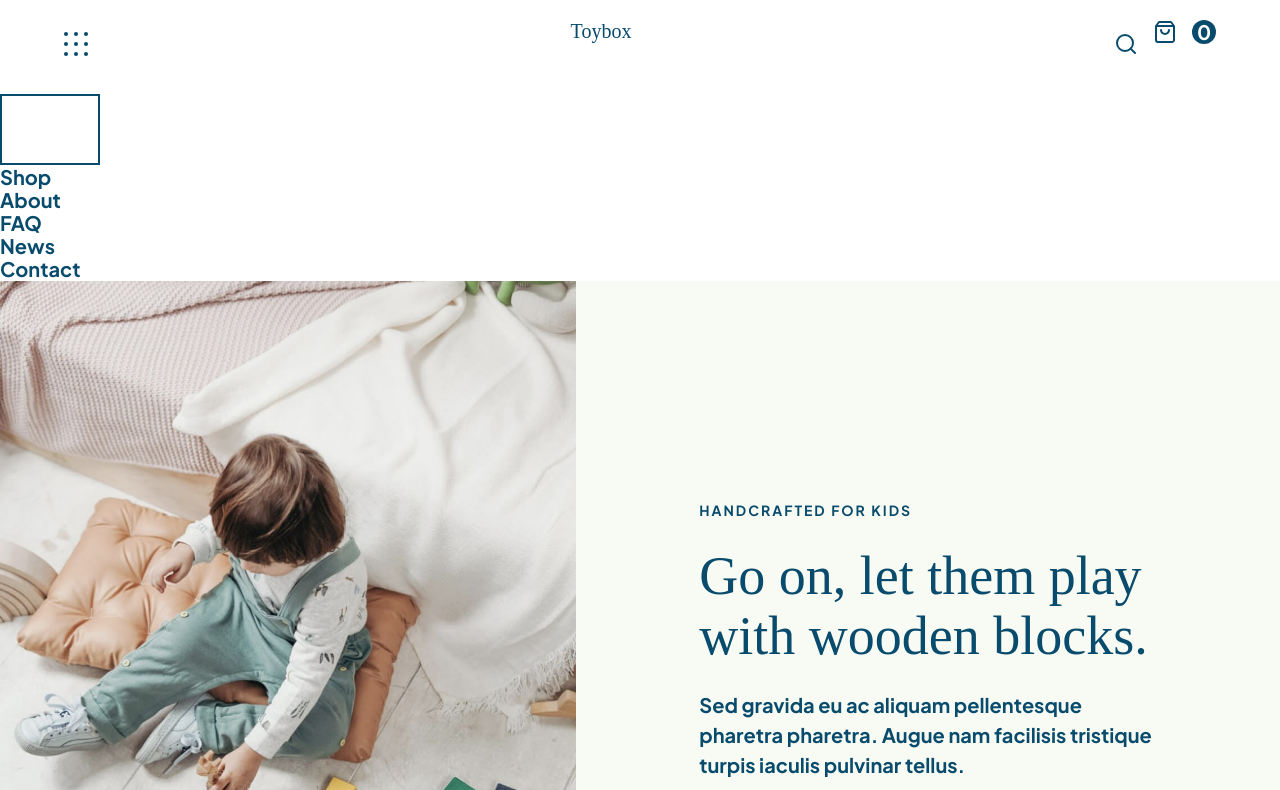
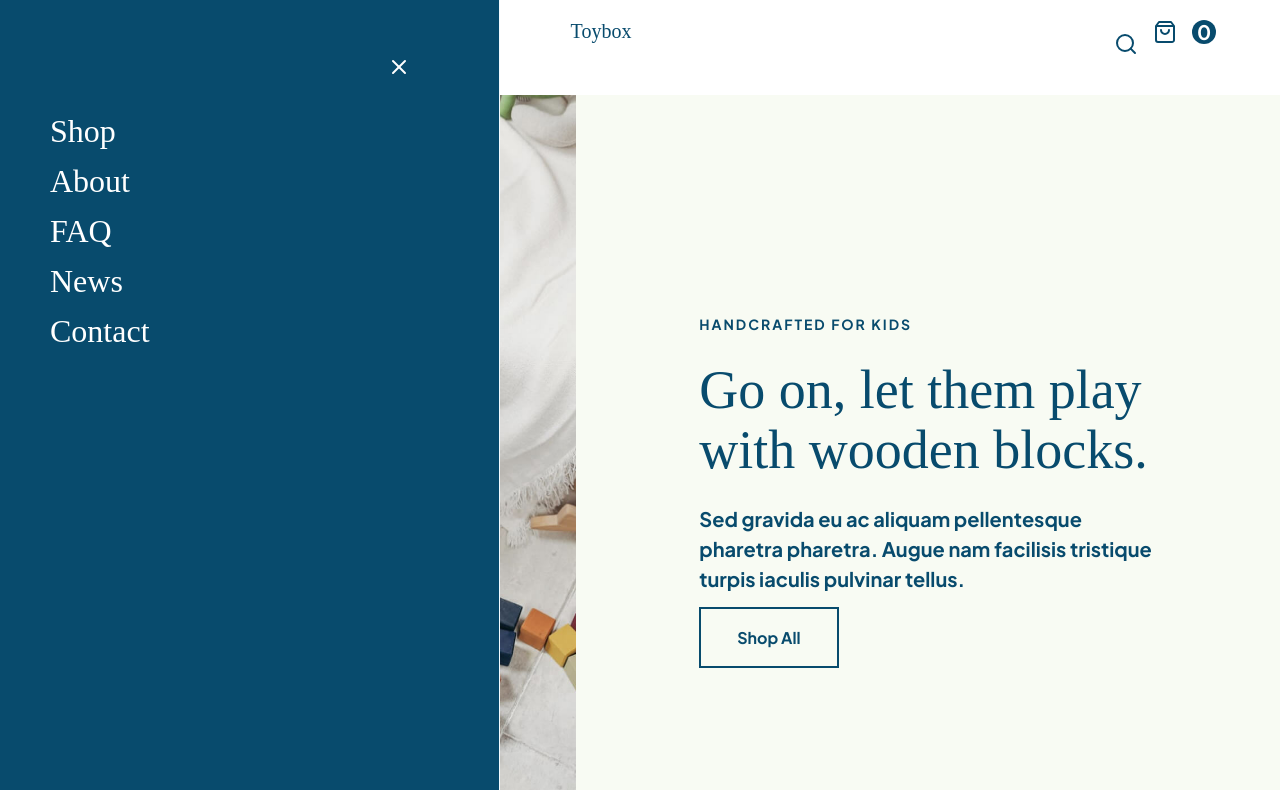
Before and after one commit to BrittFreitas/ToyBox-, a plain HTML site: page index.html in a window 1280 px wide. Both pictures are taken after a click on the button 76 px from the left and 47 px from the top of the page. Shown: the top 790 px of the page. Drawn offline with Linux system fonts and the light colour scheme; files whose address does not match are found by name; a web font is replaced by a local one.

Commit message:
added slide out nav feature

```diff
--- a/app.js
+++ b/app.js
@@ -6,38 +6,17 @@
 //on click of the menu icon, add class of hidden on current nav ie. display none, simultaneously, addClass of slideoutNav2 to the slideout nav.
 
 
-
+//setting my varibles to be able to target the menu icon and the exit icon
 const menuButton = document.querySelector('.menuIcon')
 const closeNav = document.querySelector('.exit');
 const slideMenu = document.querySelector('.slideOutNav')
 
+//attaching an event listener to my menu so that on click it adds the class of .open
 menuButton.addEventListener ("click", function(){
-
-    slideMenu.className = 'slideOutNav2';
+    slideMenu.classList.add('open');
 });
 
-
+//attaching an event listener to my exit icon such that when clicked it removes the class of .open
 closeNav.addEventListener ("click", function(){
-    slideMenu.className = 'slideOutNav';
+    slideMenu.classList.remove('open');
 });
-
-
-//creating functions to open and close the nav
-// const openSlideMenu = (event) => {
-//     const show = event.target
-//     show.className = 'slideOutNav2';
-// }
-
-// const closeSlideMenu = () => {
-// }
-
-
-//('click', function () {
-//     // slideMunu
-//     console.log('you clicked the button')
-// });
-
-//setting the event lsiteners
-// closeNav.addEventListener("click", closeSlideMenu, { once: true })
-
-// slideMenu.addEventListener("click", openSlideMenu)
--- a/styles/sass/partials/_nav.scss
+++ b/styles/sass/partials/_nav.scss
@@ -64,33 +64,7 @@
            color: rgba($color: $white, $alpha:0.5)
         }
     }
-}
-
-.slideOutNav2 {
-    background-color: $primaryColour;
-    color: $white;
-    width: 100%;
-    max-width: 500px;
-    padding: 35px 50px;
-    border-right: 1px solid $secondaryColour;
-    height: 100vh;
-    position: fixed;
-    top: 0;
-    transition: 0.75s;
-    .buttonContainer {
-        display: flex;
-        justify-content: flex-end;
-    }
-    .mainMenu a {
-        font-family: $headingFont;
-        font-size: 1.6rem;
-        line-height: 2.5rem;
-        color: rgba($color: $white, $alpha:1);
-        &:hover {
-            color: rgba($color: $white, $alpha:0.5)
-        }
-        &:focus {
-           color: rgba($color: $white, $alpha:0.5)
-        }
+    &.open {
+        left: 0px;
     }
 }
```
Also changed, not shown: styles/styles.css.
